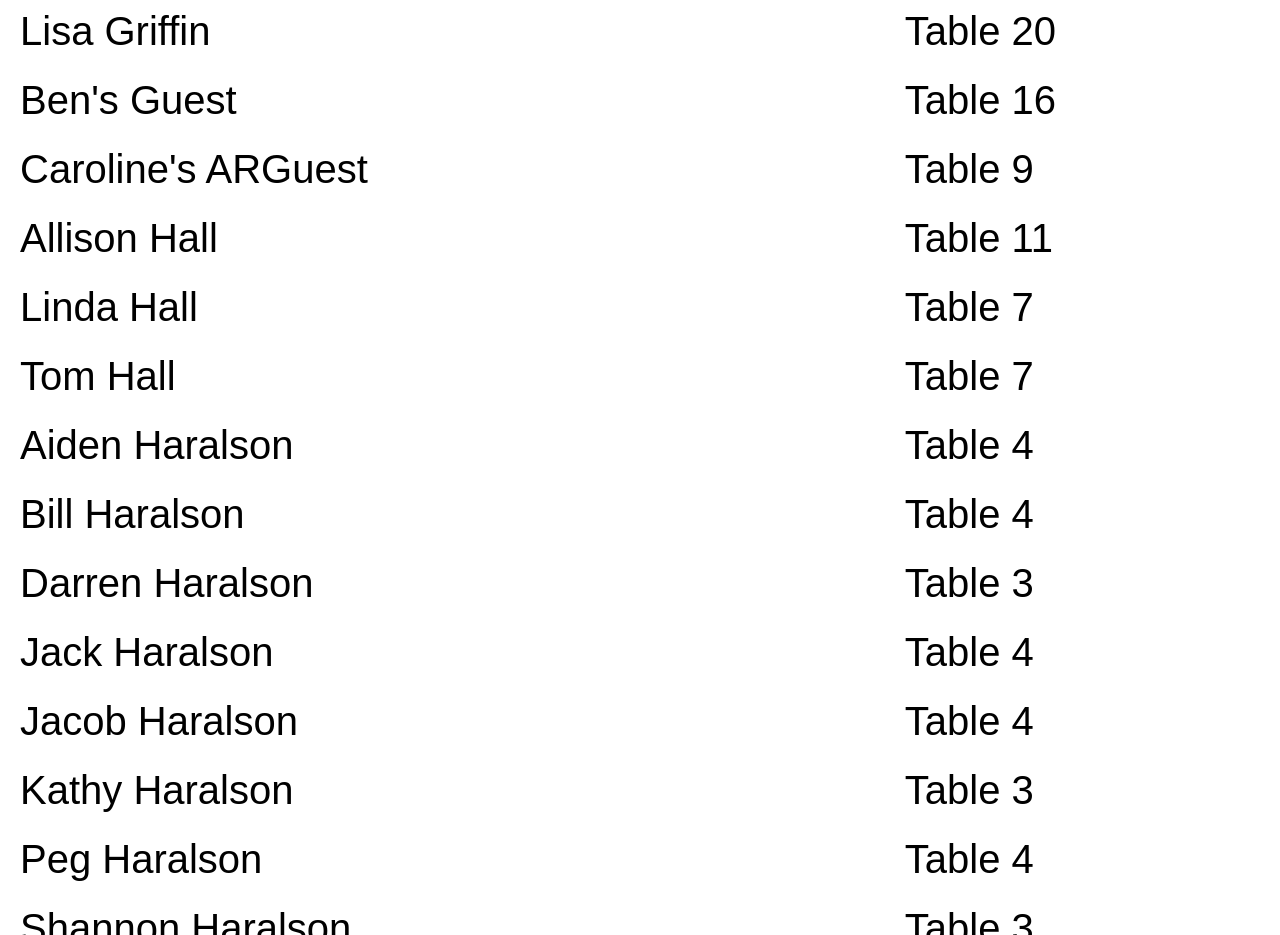
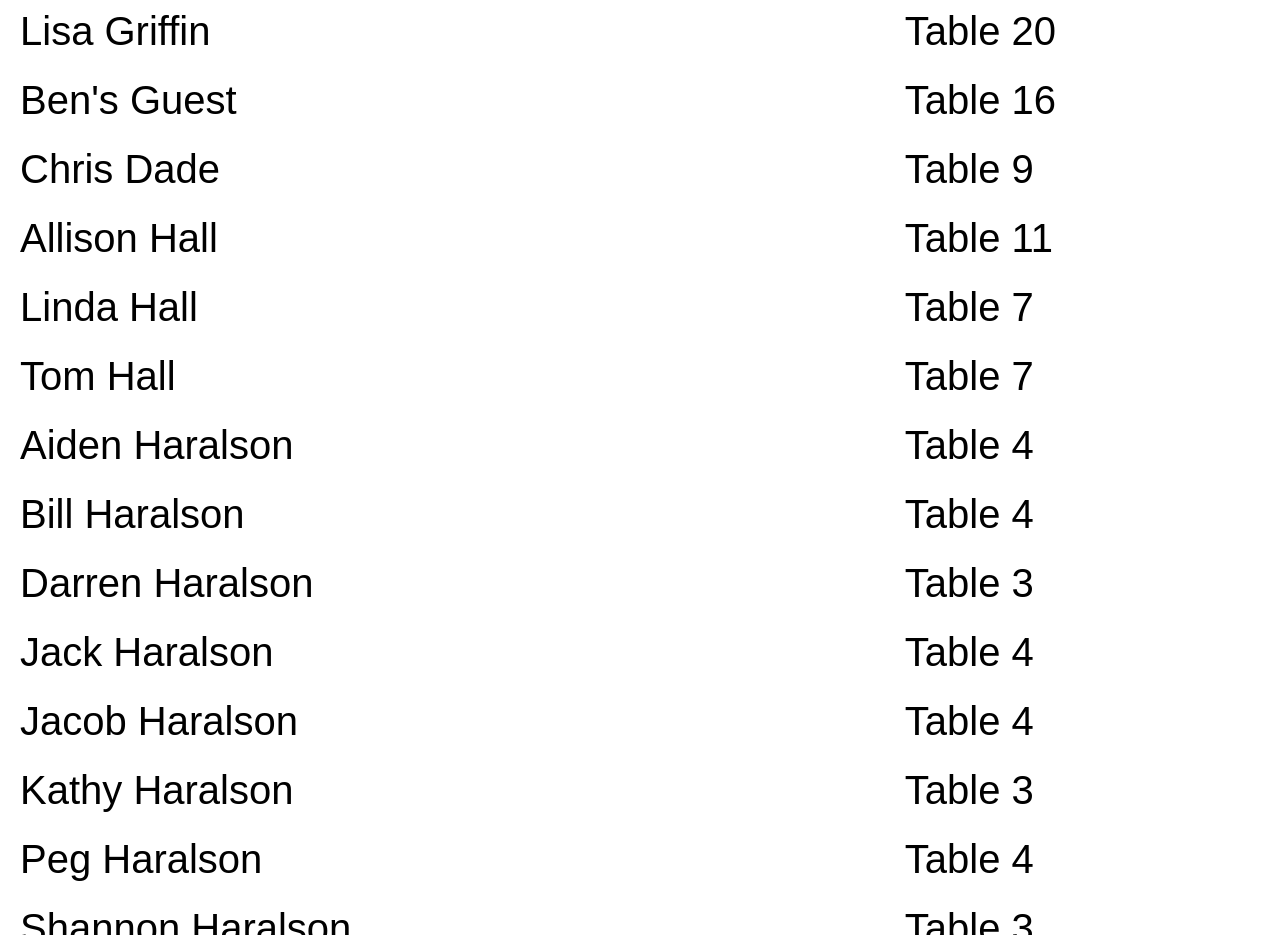
Before and after one commit to cpsiff/seating, a plain HTML site: page index.html in a window 1280 px wide. Shown: the part 3342-4277 px from the top of the page. Drawn offline with Linux system fonts and the light colour scheme.

Commit message:
add chris dade

```diff
--- a/index.html
+++ b/index.html
@@ -249,7 +249,7 @@
 </td>
 </tr>
 <tr>
-        <td>Caroline's ARGuest</td>
+        <td>Chris Dade</td>
         <td>Table 9
 </td>
 </tr>
```
